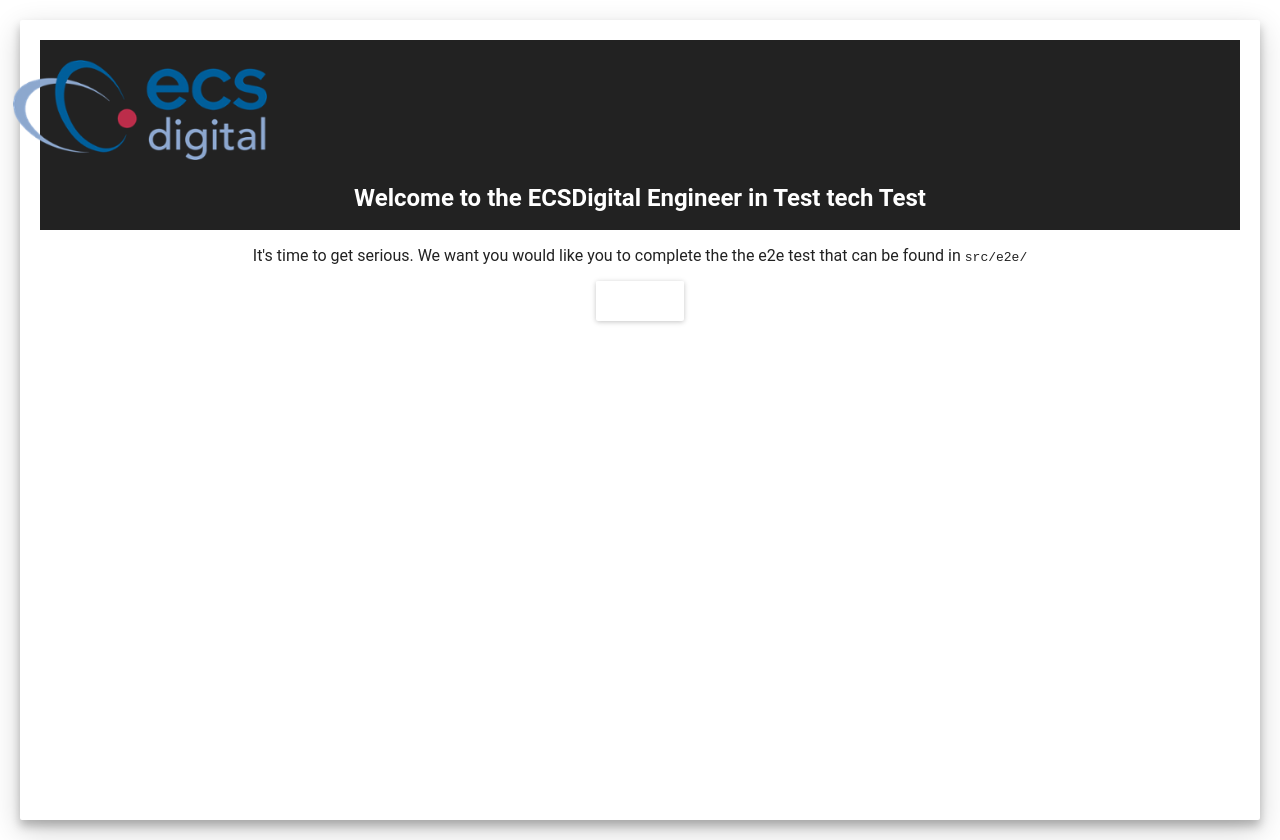
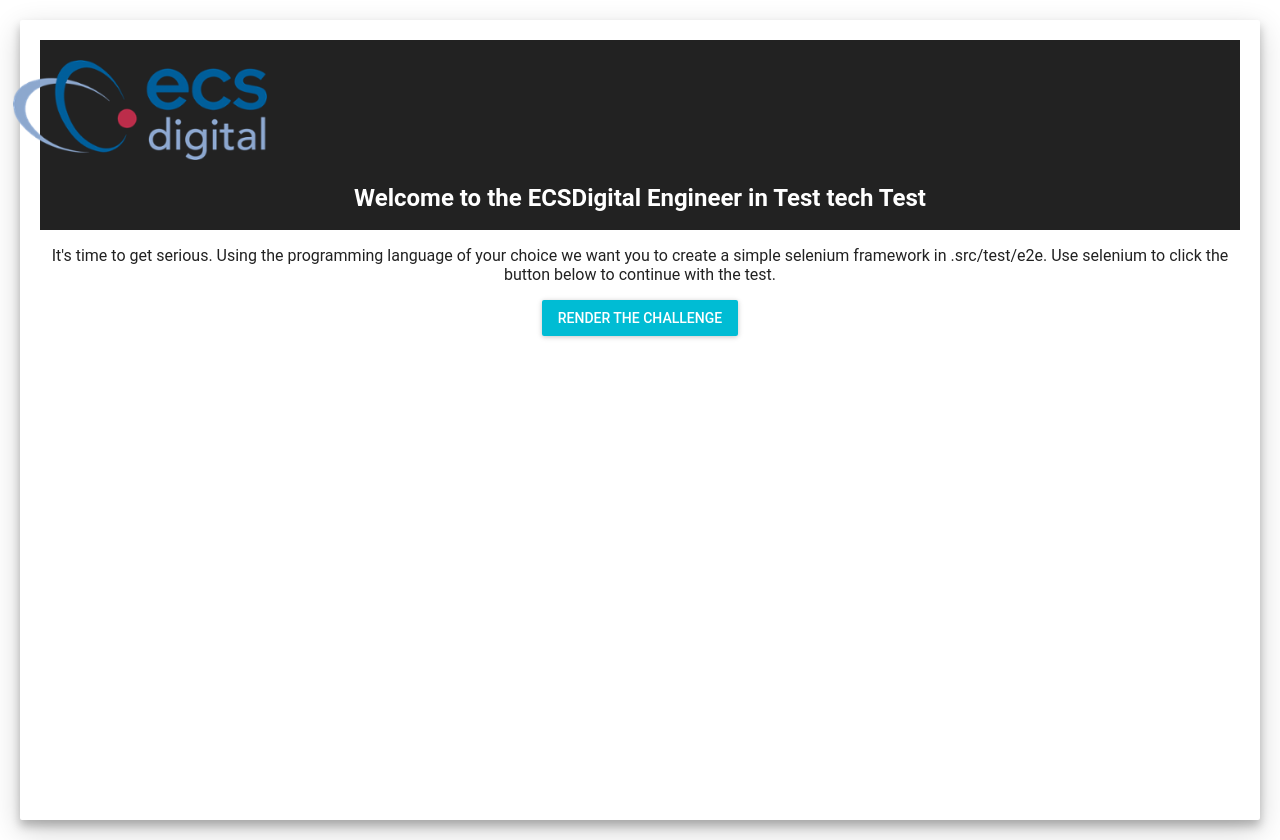
Before and after one commit to globallogicuki/qa-tech-test, a React (Create React App) app: page / in a window 1280 px wide. Built offline with nearby package versions, Linux system fonts and the light colour scheme.

Commit message:
refactor: app

```diff
--- a/src/App.js
+++ b/src/App.js
@@ -26,7 +26,8 @@
   };
 
   showChallenge() {
-    this.setState({showChallenge: true});
+    const show = this.state.showChallenge === true ? false : true;
+    this.setState({showChallenge: show});
   };
 
   render(){
@@ -50,9 +51,11 @@
         <h1 className="title">Welcome to the ECSDigital Engineer in Test tech Test</h1>
       </header>
       <p className="intro">
-        It's time to get serious. We want you would like you to complete the the e2e test that can be found in <code>src/e2e/</code>
+        It's time to get serious.
+        Using the programming language of your choice we want you to create a simple selenium framework in .src/test/e2e.
+        Use selenium to click the button below to continue with the test.
       </p>
-      <RaisedButton onClick={props.showChallenge}>
+      <RaisedButton label="Render the Challenge" primary={true} onClick={props.showChallenge}>
       </RaisedButton>
     </Paper>
   </section>
--- a/src/components/Challenge.js
+++ b/src/components/Challenge.js
@@ -23,20 +23,20 @@
   <Paper style={paperStyle} zDepth={3}>
 
       <div>
-        <h1>Arrays</h1>
+        <h1>Arrays Challenge</h1>
 
-        <h3>Below are a number of arrays.</h3>
+        <h3>Below are a number of rows with numbers in them</h3>
 
         <p>
-          Your job is to use selenium to find the elements in each array listed below.
-          Once found write a function that is able to return the index where the sum of the arrays integers on the left is equal to the sum of integers on the right.
+          Your job is to use selenium to read the dom and create an array data structure for each of the rows.
+
+          Once you have the array
+          write a function that is able to return the index of the array where the sum of integers on the left is equal to the sum of integers on the right.
           If there is no index return null
         </p>
         <p>
-          For example given the array
-          <code>[10, 15, 5, 7, 1, 24, 38] </code>
-
-          You would return index 6
+          For example given the array <code>[10, 15, 5, 7, 1, 24, 38] </code>
+          You would return 6 as the sum of integers on the left is 38 and the sum of integers on the right is 38
         </p>
 
         <RenderTable/>
```
